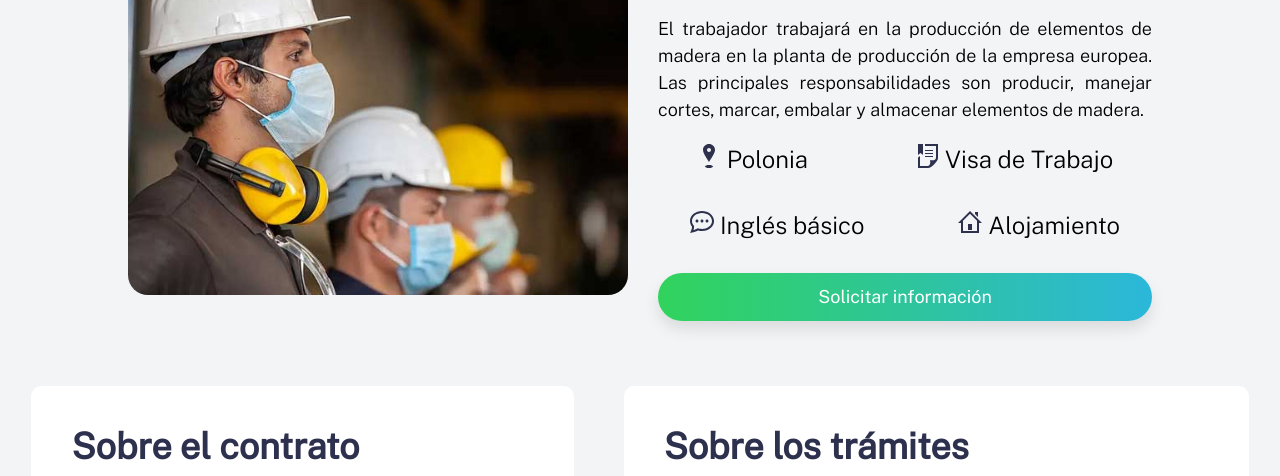
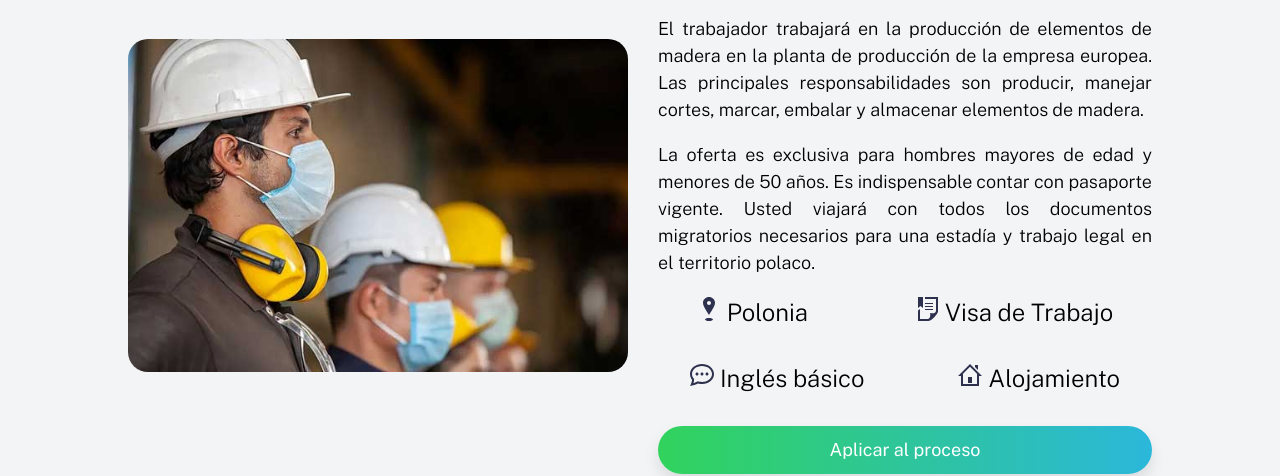
Before and after one commit to Konigj/website-oesas, a website: page ofertas.html in a window 1280 px wide. Shown: the part 329-805 px from the top of the page. Drawn offline with nearby package versions, Linux system fonts and the light colour scheme.

Commit message:
CTA changed

```diff
--- a/ofertas.html
+++ b/ofertas.html
@@ -64,6 +64,10 @@
             El trabajador trabajará en la producción de elementos de madera en la planta de producción de la empresa europea.
             Las principales responsabilidades son producir, manejar cortes, marcar, embalar y almacenar elementos de madera.
           </p>
+          <p>
+            La oferta es exclusiva para hombres mayores de edad y menores de 50 años. Es indispensable contar con pasaporte vigente.
+            Usted viajará con todos los documentos migratorios necesarios para una estadía y trabajo legal en el territorio polaco.
+          </p>
 
           <div class="job-conditions">
             <p>
@@ -79,7 +83,7 @@
               <svg xmlns="http://www.w3.org/2000/svg" width="24" height="24" viewBox="0 0 24 24"><path d="M20 7.093v-5.093h-3v2.093l3 3zm4 5.907l-12-12-12 12h3v10h18v-10h3zm-5 8h-14v-10.26l7-6.912 7 6.99v10.182zm-5-1h-4v-6h4v6z"/></svg>
             Alojamiento</p>
           </div>
-          <a href="#contact" class="info-button hero__cta">Solicitar información</a>
+          <a href="#contact" class="info-button hero__cta">Aplicar al proceso</a>
         </div>
       </div>
 
```
Also changed, not shown: index.html (+2 -2 lines).
